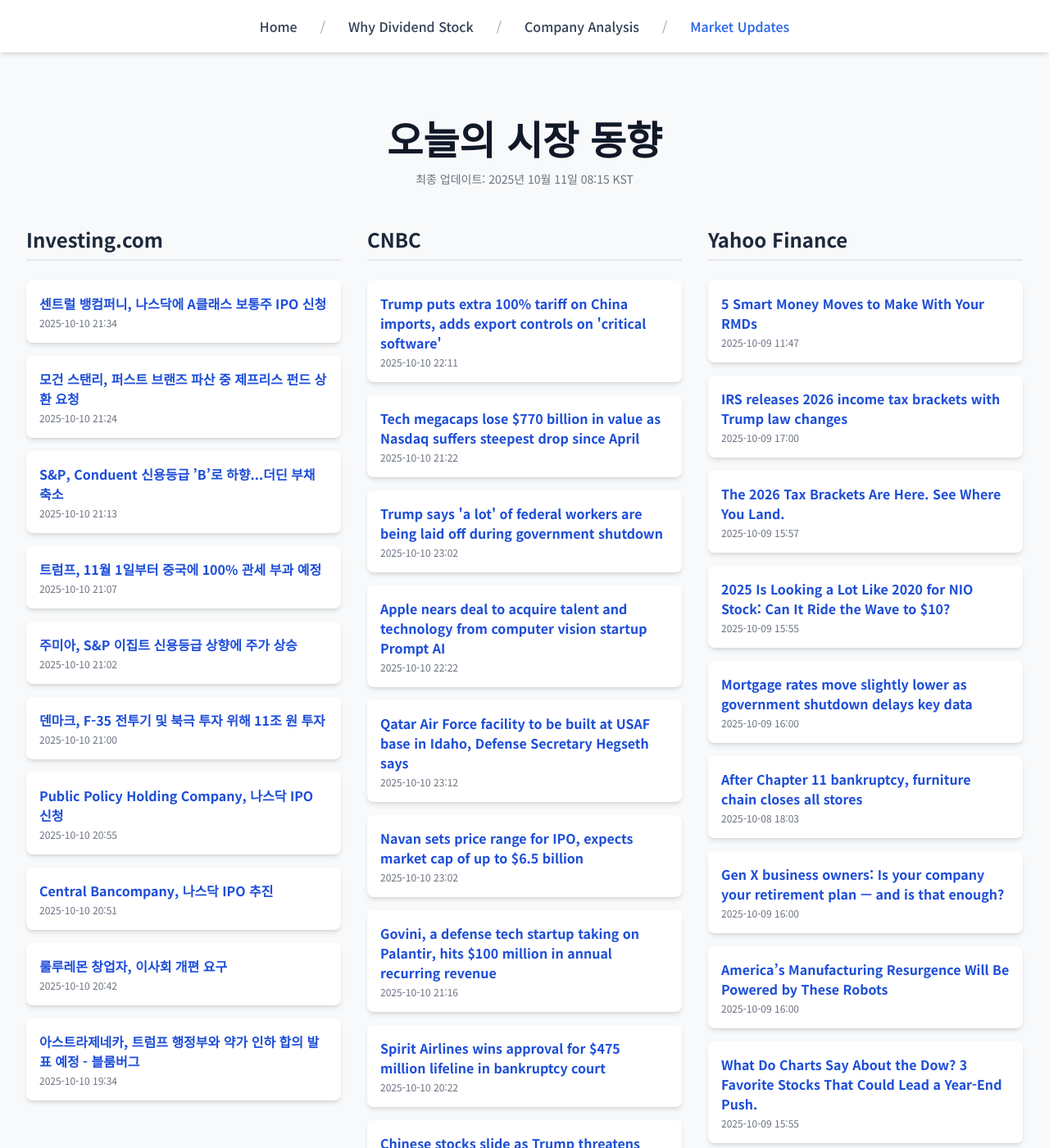
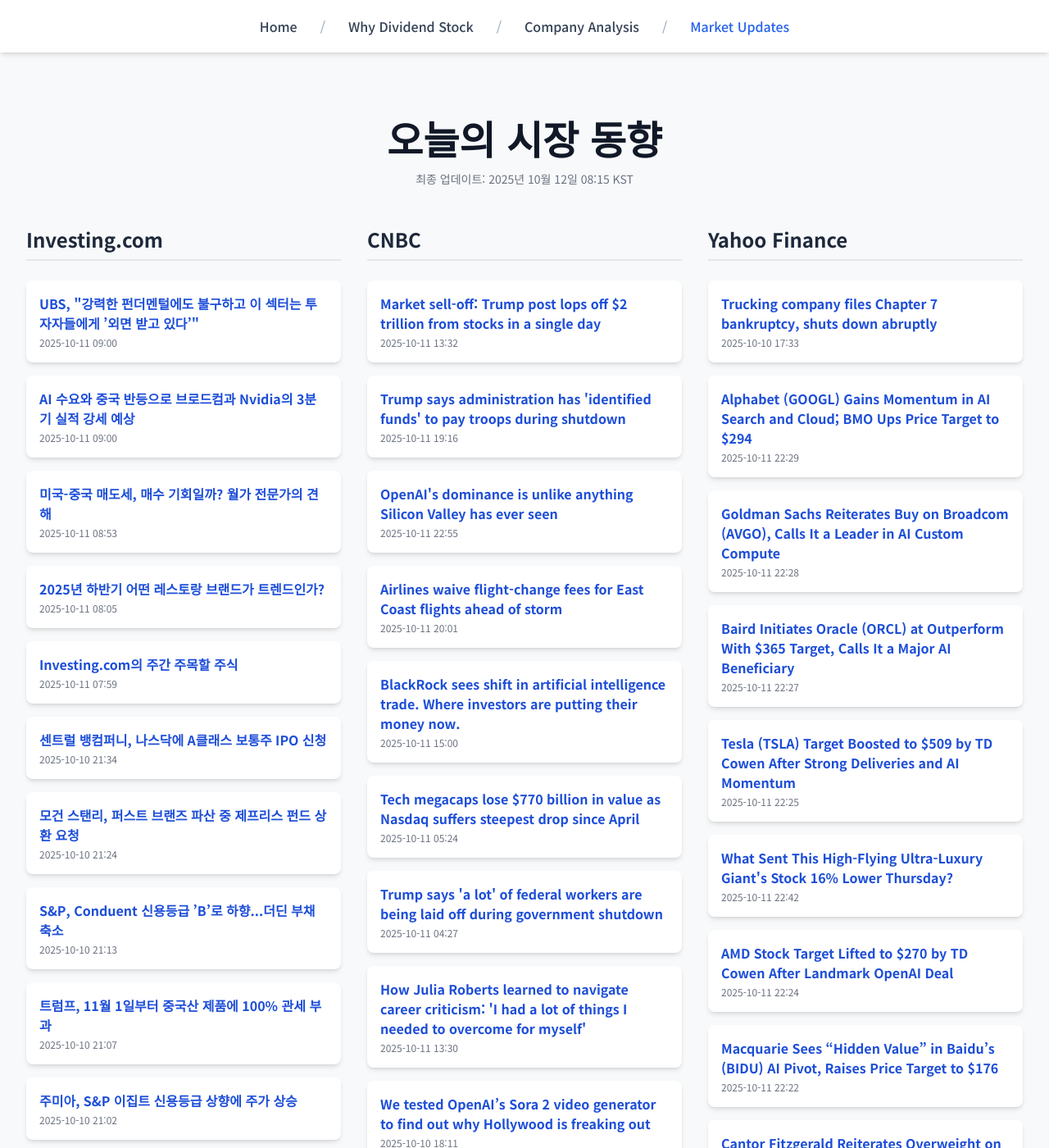
Before and after one commit to Kay-Hwang/my-company-analysis, a Jekyll site: the page built from market-updates.html, in a window 1280 px wide and 1400 px high. Shown: the whole window at 82% size. Built offline with Jekyll 4.4.1, drawn with Linux system fonts in a browser that asks for light colours; nearby versions of some CDN libraries; a script that is not in the unit is left out; some of the changed text lies outside the part shown.

Commit message:
Update daily data

```diff
--- a/_data/latest_data.json
+++ b/_data/latest_data.json
@@ -1,7 +1,37 @@
 {
-  "lastUpdated": "2025년 10월 11일 08:15 KST",
+  "lastUpdated": "2025년 10월 12일 08:15 KST",
   "news": {
     "investing": [
+      {
+        "title": "UBS, \"강력한 펀더멘털에도 불구하고 이 섹터는 투자자들에게 ’외면 받고 있다’\"",
+        "link": "https://kr.investing.com/news/stock-market-news/article-1665213",
+        "pubDate": "2025-10-11 09:00:11",
+        "summary": "UBS, \"강력한 펀더멘털에도 불구하고 이 섹터는 투자자들에게 ’외면 받고 있다’\""
+      },
+      {
+        "title": "AI 수요와 중국 반등으로 브로드컴과 Nvidia의 3분기 실적 강세 예상",
+        "link": "https://kr.investing.com/news/stock-market-news/article-1665212",
+        "pubDate": "2025-10-11 09:00:04",
+        "summary": "AI 수요와 중국 반등으로 브로드컴과 Nvidia의 3분기 실적 강세 예상"
+      },
+      {
+        "title": "미국-중국 매도세, 매수 기회일까? 월가 전문가의 견해",
+        "link": "https://kr.investing.com/news/stock-market-news/article-1665211",
+        "pubDate": "2025-10-11 08:53:11",
+        "summary": "미국-중국 매도세, 매수 기회일까? 월가 전문가의 견해"
+      },
+      {
+        "title": "2025년 하반기 어떤 레스토랑 브랜드가 트렌드인가?",
+        "link": "https://kr.investing.com/news/stock-market-news/article-1665202",
+        "pubDate": "2025-10-11 08:05:03",
+        "summary": "2025년 하반기 어떤 레스토랑 브랜드가 트렌드인가?"
+      },
+      {
+        "title": "Investing.com의 주간 주목할 주식",
+        "link": "https://kr.investing.com/news/stock-market-news/article-1665200",
+        "pubDate": "2025-10-11 07:59:56",
+        "summary": "Investing.com의 주간 주목할 주식"
+      },
       {
         "title": "센트럴 뱅컴퍼니, 나스닥에 A클래스 보통주 IPO 신청",
         "link": "https://kr.investing.com/news/stock-market-news/article-432SI-1665070",
@@ -21,170 +51,140 @@
         "summary": "S&P, Conduent 신용등급 ’B’로 하향...더딘 부채 축소"
       },
       {
-        "title": "트럼프, 11월 1일부터 중국에 100% 관세 부과 예정",
+        "title": "트럼프, 11월 1일부터 중국산 제품에 100% 관세 부과",
         "link": "https://kr.investing.com/news/stock-market-news/article-1665039",
         "pubDate": "2025-10-10 21:07:06",
-        "summary": "트럼프, 11월 1일부터 중국에 100% 관세 부과 예정"
+        "summary": "트럼프, 11월 1일부터 중국산 제품에 100% 관세 부과"
       },
       {
         "title": "주미아, S&P 이집트 신용등급 상향에 주가 상승",
         "link": "https://kr.investing.com/news/stock-market-news/article-93CH-1665030",
         "pubDate": "2025-10-10 21:02:33",
         "summary": "주미아, S&P 이집트 신용등급 상향에 주가 상승"
-      },
-      {
-        "title": "덴마크, F-35 전투기 및 북극 투자 위해 11조 원 투자",
-        "link": "https://kr.investing.com/news/stock-market-news/article-93CH-1665022",
-        "pubDate": "2025-10-10 21:00:45",
-        "summary": "덴마크, F-35 전투기 및 북극 투자 위해 11조 원 투자"
-      },
-      {
-        "title": "Public Policy Holding Company, 나스닥 IPO 신청",
-        "link": "https://kr.investing.com/news/stock-market-news/article-432SI-1665018",
-        "pubDate": "2025-10-10 20:55:04",
-        "summary": "Public Policy Holding Company, 나스닥 IPO 신청"
-      },
-      {
-        "title": "Central Bancompany, 나스닥 IPO 추진",
-        "link": "https://kr.investing.com/news/stock-market-news/article-432SI-1665015",
-        "pubDate": "2025-10-10 20:51:03",
-        "summary": "Central Bancompany, 나스닥 IPO 추진"
-      },
-      {
-        "title": "룰루레몬 창업자, 이사회 개편 요구",
-        "link": "https://kr.investing.com/news/stock-market-news/article-1665009",
-        "pubDate": "2025-10-10 20:42:11",
-        "summary": "룰루레몬 창업자, 이사회 개편 요구"
-      },
-      {
-        "title": "아스트라제네카, 트럼프 행정부와 약가 인하 합의 발표 예정 - 블룸버그",
-        "link": "https://kr.investing.com/news/stock-market-news/article-93CH-1664940",
-        "pubDate": "2025-10-10 19:34:34",
-        "summary": "아스트라제네카, 트럼프 행정부와 약가 인하 합의 발표 예정 - 블룸버그"
       }
     ],
     "cnbc": [
       {
-        "title": "Trump puts extra 100% tariff on China imports, adds export controls on 'critical software'",
-        "link": "https://www.cnbc.com/2025/10/10/trump-trade-tariffs-china-software.html",
-        "pubDate": "Fri, 10 Oct 2025 22:11:52 GMT",
-        "summary": "President Trump retaliated against China's export controls on rare earths after suggesting he also would cancel a meeting with Chinese President Xi Jinping."
+        "title": "Market sell-off: Trump post lops off $2 trillion from stocks in a single day",
+        "link": "https://www.cnbc.com/2025/10/11/trump-post-costs-stocks-2-trillion-in-single-day.html",
+        "pubDate": "Sat, 11 Oct 2025 13:32:09 GMT",
+        "summary": "The unraveling shows the sway the president's one-man trade policy still has over the fate of the global economy."
+      },
+      {
+        "title": "Trump says administration has 'identified funds' to pay troops during shutdown",
+        "link": "https://www.cnbc.com/2025/10/11/trump-government-shutdown-pay-troops.html",
+        "pubDate": "Sat, 11 Oct 2025 19:16:41 GMT",
+        "summary": "President Donald Trump on Saturday said his administration has \"identified funds\" to pay troops next week despite the federal government shutdown."
+      },
+      {
+        "title": "OpenAI's dominance is unlike anything Silicon Valley has ever seen",
+        "link": "https://www.cnbc.com/2025/10/11/open-ai-silicon-valley-tech-startup.html",
+        "pubDate": "Sat, 11 Oct 2025 22:55:57 GMT",
+        "summary": "OpenAI's position at the heart of the AI boom, and its expansion up and down the stack, is putting the company in competition with a growing list of startups."
+      },
+      {
+        "title": "Airlines waive flight-change fees for East Coast flights ahead of storm",
+        "link": "https://www.cnbc.com/2025/10/11/airlines-flight-change-fees-waived-east-coast-storm.html",
+        "pubDate": "Sat, 11 Oct 2025 20:01:48 GMT",
+        "summary": "U.S. airlines waived fare differences and change fees for more than a dozen airports ahead of an incoming coastal storm."
+      },
+      {
+        "title": "BlackRock sees shift in artificial intelligence trade. Where investors are putting their money now.",
+        "link": "https://www.cnbc.com/2025/10/11/artificial-intelligence-bitcoin-as-top-blackrock-etf-place.html",
+        "pubDate": "Sat, 11 Oct 2025 15:00:01 GMT",
+        "summary": "The key trend BlackRock is seeing when it comes to exchange traded funds."
       },
       {
         "title": "Tech megacaps lose $770 billion in value as Nasdaq suffers steepest drop since April",
         "link": "https://www.cnbc.com/2025/10/10/tech-megacaps-market-cap-mag-7.html",
-        "pubDate": "Fri, 10 Oct 2025 21:22:15 GMT",
+        "pubDate": "Sat, 11 Oct 2025 05:24:13 GMT",
         "summary": "Nvidia dropped almost 5%, pacing a steep decline in tech stocks, after President Trump threatened more tariffs on China."
       },
       {
         "title": "Trump says 'a lot' of federal workers are being laid off during government shutdown",
         "link": "https://www.cnbc.com/2025/10/10/trump-russ-vought-layoffs-government-shutdown.html",
-        "pubDate": "Fri, 10 Oct 2025 23:02:28 GMT",
+        "pubDate": "Sat, 11 Oct 2025 04:27:26 GMT",
         "summary": "The Trump administration and Republicans have sought to blame Democrats for the government shutdown, and any negative fallout from it."
+      },
+      {
+        "title": "How Julia Roberts learned to navigate career criticism: 'I had a lot of things I needed to overcome for myself'",
+        "link": "https://www.cnbc.com/2025/10/11/how-julia-roberts-learned-to-navigate-career-criticism.html",
+        "pubDate": "Sat, 11 Oct 2025 13:30:01 GMT",
+        "summary": "Julia Roberts faced harsh criticism early in her career, she says. Here's how to use that feedback to your advantage, according to a career coach."
+      },
+      {
+        "title": "We tested OpenAI’s Sora 2 video generator to find out why Hollywood is freaking out",
+        "link": "https://www.cnbc.com/2025/10/10/how-sora-2-by-openai-is-challenging-hollywood.html",
+        "pubDate": "Fri, 10 Oct 2025 18:11:35 GMT",
+        "summary": "The launch of OpenAI’s Sora 2 video service kicked off another round of anxiety among content creators in the U.S."
       },
       {
         "title": "Apple nears deal to acquire talent and technology from computer vision startup Prompt AI",
         "link": "https://www.cnbc.com/2025/10/10/apple-nears-deal-to-acquire-talent-tech-from-ai-startup-prompt-ai.html",
-        "pubDate": "Fri, 10 Oct 2025 22:22:20 GMT",
+        "pubDate": "Fri, 10 Oct 2025 23:42:56 GMT",
         "summary": "Apple is in late-stage talks with startup Prompt AI to bring on the company's employees and its computer vision technology."
-      },
-      {
-        "title": "Qatar Air Force facility to be built at USAF base in Idaho, Defense Secretary Hegseth says",
-        "link": "https://www.cnbc.com/2025/10/10/us-qatar-air-force-idaho-hegseth-defense.html",
-        "pubDate": "Fri, 10 Oct 2025 23:12:07 GMT",
-        "summary": "Hegseth The Defense secretary made the announcement at a Pentagon press conference with  Sheikh Saoud bin Abdulrahman Al Thani, Qatar's defense minister."
-      },
-      {
-        "title": "Navan sets price range for IPO, expects market cap of up to $6.5 billion",
-        "link": "https://www.cnbc.com/2025/10/10/navan-sets-price-range-for-ipo-expects-market-cap-up-to-6point5-billion.html",
-        "pubDate": "Fri, 10 Oct 2025 23:02:31 GMT",
-        "summary": "Navan updated its IPO prospectus and offered a pricing range, as it seeks to potentially hit the public market during a government shutdown."
-      },
-      {
-        "title": "Govini, a defense tech startup taking on Palantir, hits $100 million in annual recurring revenue",
-        "link": "https://www.cnbc.com/2025/10/10/defense-tech-govini-palantir-revenue.html",
-        "pubDate": "Fri, 10 Oct 2025 21:16:32 GMT",
-        "summary": "Defense tech startup Govini said it has surpassed $100 million in annual recurring revenue and secured a $150 million investment from Bain Capital."
-      },
-      {
-        "title": "Spirit Airlines wins approval for $475 million lifeline in bankruptcy court",
-        "link": "https://www.cnbc.com/2025/10/10/spirit-airlines-bankruptcy-court-approves-lifeline-financing.html",
-        "pubDate": "Fri, 10 Oct 2025 20:22:50 GMT",
-        "summary": "Spirit Airlines will get a $475 million lifeline from its bondholders and another $150 million from an aircraft lessor."
-      },
-      {
-        "title": "Chinese stocks slide as Trump threatens tariffs, accuses Beijing of holding world ‘captive’",
-        "link": "https://www.cnbc.com/2025/10/10/chinese-stocks-slide-as-trump-threatens-tariffs-accuses-beijing-of-holding-world-captive.html",
-        "pubDate": "Fri, 10 Oct 2025 19:56:13 GMT",
-        "summary": "The selloff underscored renewed investor anxiety over escalating U.S.-China tensions."
-      },
-      {
-        "title": "Nobel Peace Prize winner Machado praises Trump after White House criticizes snub",
-        "link": "https://www.cnbc.com/2025/10/10/trump-nobel-peace-prize-machado-cheung.html",
-        "pubDate": "Fri, 10 Oct 2025 18:30:03 GMT",
-        "summary": "Some of Trump's Republican allies have called for him to get the Nobel Peace Prize, though the nomination deadline passed early in his current term."
       }
     ],
     "yahoo": [
       {
-        "title": "5 Smart Money Moves to Make With Your RMDs",
-        "link": "https://finance.yahoo.com/news/5-smart-money-moves-rmds-114700324.html",
-        "pubDate": "2025-10-09T11:47:00Z",
-        "summary": "5 Smart Money Moves to Make With Your RMDs"
+        "title": "Trucking company files Chapter 7 bankruptcy, shuts down abruptly",
+        "link": "https://finance.yahoo.com/news/trucking-company-files-chapter-7-173300912.html",
+        "pubDate": "2025-10-10T17:33:00Z",
+        "summary": "Trucking company files Chapter 7 bankruptcy, shuts down abruptly"
       },
       {
-        "title": "IRS releases 2026 income tax brackets with Trump law changes",
-        "link": "https://finance.yahoo.com/news/irs-releases-2026-income-tax-170000718.html",
-        "pubDate": "2025-10-09T17:00:00Z",
-        "summary": "IRS releases 2026 income tax brackets with Trump law changes"
+        "title": "Alphabet (GOOGL) Gains Momentum in AI Search and Cloud; BMO Ups Price Target to $294",
+        "link": "https://finance.yahoo.com/news/alphabet-googl-gains-momentum-ai-222923397.html",
+        "pubDate": "2025-10-11T22:29:23Z",
+        "summary": "Alphabet (GOOGL) Gains Momentum in AI Search and Cloud; BMO Ups Price Target to $294"
       },
       {
-        "title": "The 2026 Tax Brackets Are Here. See Where You Land.",
-        "link": "https://www.wsj.com/personal-finance/taxes/income-tax-brackets-2026-bbd1863d?siteid=yhoof2&yptr=yahoo",
-        "pubDate": "2025-10-09T15:57:00Z",
-        "summary": "The 2026 Tax Brackets Are Here. See Where You Land."
+        "title": "Goldman Sachs Reiterates Buy on Broadcom (AVGO), Calls It a Leader in AI Custom Compute",
+        "link": "https://finance.yahoo.com/news/goldman-sachs-reiterates-buy-broadcom-222818219.html",
+        "pubDate": "2025-10-11T22:28:18Z",
+        "summary": "Goldman Sachs Reiterates Buy on Broadcom (AVGO), Calls It a Leader in AI Custom Compute"
       },
       {
-        "title": "2025 Is Looking a Lot Like 2020 for NIO Stock: Can It Ride the Wave to $10?",
-        "link": "https://finance.yahoo.com/news/2025-looking-lot-2020-nio-155531374.html",
-        "pubDate": "2025-10-09T15:55:31Z",
-        "summary": "2025 Is Looking a Lot Like 2020 for NIO Stock: Can It Ride the Wave to $10?"
+        "title": "Baird Initiates Oracle (ORCL) at Outperform With $365 Target, Calls It a Major AI Beneficiary",
+        "link": "https://finance.yahoo.com/news/baird-initiates-oracle-orcl-outperform-222713664.html",
+        "pubDate": "2025-10-11T22:27:13Z",
+        "summary": "Baird Initiates Oracle (ORCL) at Outperform With $365 Target, Calls It a Major AI Beneficiary"
       },
       {
-        "title": "Mortgage rates move slightly lower as government shutdown delays key data",
-        "link": "https://finance.yahoo.com/news/mortgage-rates-move-slightly-lower-as-government-shutdown-delays-key-data-160034399.html",
-        "pubDate": "2025-10-09T16:00:34Z",
-        "summary": "Mortgage rates move slightly lower as government shutdown delays key data"
+        "title": "Tesla (TSLA) Target Boosted to $509 by TD Cowen After Strong Deliveries and AI Momentum",
+        "link": "https://finance.yahoo.com/news/tesla-tsla-target-boosted-509-222528234.html",
+        "pubDate": "2025-10-11T22:25:28Z",
+        "summary": "Tesla (TSLA) Target Boosted to $509 by TD Cowen After Strong Deliveries and AI Momentum"
       },
       {
-        "title": "After Chapter 11 bankruptcy, furniture chain closes all stores",
-        "link": "https://finance.yahoo.com/news/47-old-furniture-chain-chapter-180300996.html",
-        "pubDate": "2025-10-08T18:03:00Z",
-        "summary": "After Chapter 11 bankruptcy, furniture chain closes all stores"
+        "title": "What Sent This High-Flying Ultra-Luxury Giant's Stock 16% Lower Thursday?",
+        "link": "https://finance.yahoo.com/news/sent-high-flying-ultra-luxury-224200133.html",
+        "pubDate": "2025-10-11T22:42:00Z",
+        "summary": "What Sent This High-Flying Ultra-Luxury Giant's Stock 16% Lower Thursday?"
       },
       {
-        "title": "Gen X business owners: Is your company your retirement plan — and is that enough?",
-        "link": "https://finance.yahoo.com/news/gen-x-business-owners-is-your-company-your-retirement-plan--and-is-that-enough-160018468.html",
-        "pubDate": "2025-10-09T16:00:18Z",
-        "summary": "Gen X business owners: Is your company your retirement plan — and is that enough?"
+        "title": "AMD Stock Target Lifted to $270 by TD Cowen After Landmark OpenAI Deal",
+        "link": "https://finance.yahoo.com/news/amd-stock-target-lifted-270-222412291.html",
+        "pubDate": "2025-10-11T22:24:12Z",
+        "summary": "AMD Stock Target Lifted to $270 by TD Cowen After Landmark OpenAI Deal"
       },
       {
-        "title": "America’s Manufacturing Resurgence Will Be Powered by These Robots",
-        "link": "https://www.wsj.com/business/americas-manufacturing-resurgence-will-be-powered-by-these-robots-78d1d7f6?siteid=yhoof2&yptr=yahoo",
-        "pubDate": "2025-10-09T16:00:00Z",
-        "summary": "America’s Manufacturing Resurgence Will Be Powered by These Robots"
+        "title": "Macquarie Sees “Hidden Value” in Baidu’s (BIDU) AI Pivot, Raises Price Target to $176",
+        "link": "https://finance.yahoo.com/news/macquarie-sees-hidden-value-baidu-222252924.html",
+        "pubDate": "2025-10-11T22:22:52Z",
+        "summary": "Macquarie Sees “Hidden Value” in Baidu’s (BIDU) AI Pivot, Raises Price Target to $176"
       },
       {
-        "title": "What Do Charts Say About the Dow? 3 Favorite Stocks That Could Lead a Year-End Push.",
-        "link": "https://www.barrons.com/articles/3-favorite-dow-stocks-apple-amgen-chevron-year-end-push-bd04aa00?siteid=yhoof2&yptr=yahoo",
-        "pubDate": "2025-10-09T15:55:00Z",
-        "summary": "What Do Charts Say About the Dow? 3 Favorite Stocks That Could Lead a Year-End Push."
+        "title": "Cantor Fitzgerald Reiterates Overweight on NVIDIA (NVDA), Says AI Demand Proves It’s “Not a Bubble”",
+        "link": "https://finance.yahoo.com/news/cantor-fitzgerald-reiterates-overweight-nvidia-222126853.html",
+        "pubDate": "2025-10-11T22:21:26Z",
+        "summary": "Cantor Fitzgerald Reiterates Overweight on NVIDIA (NVDA), Says AI Demand Proves It’s “Not a Bubble”"
       },
       {
-        "title": "The U.S. Nuclear Buildout Is Complicated. Analysts Ask if Oklo Can Come to the Rescue.",
-        "link": "https://www.barrons.com/articles/oklo-stock-buy-rating-nuclear-842582dd?siteid=yhoof2&yptr=yahoo",
-        "pubDate": "2025-10-09T16:01:00Z",
-        "summary": "The U.S. Nuclear Buildout Is Complicated. Analysts Ask if Oklo Can Come to the Rescue."
+        "title": "META Stock Target Raised to $900 by Citizens, Citing Strong AI-Driven Growth",
+        "link": "https://finance.yahoo.com/news/meta-stock-target-raised-900-221955035.html",
+        "pubDate": "2025-10-11T22:19:55Z",
+        "summary": "META Stock Target Raised to $900 by Citizens, Citing Strong AI-Driven Growth"
       }
     ]
   }
```
